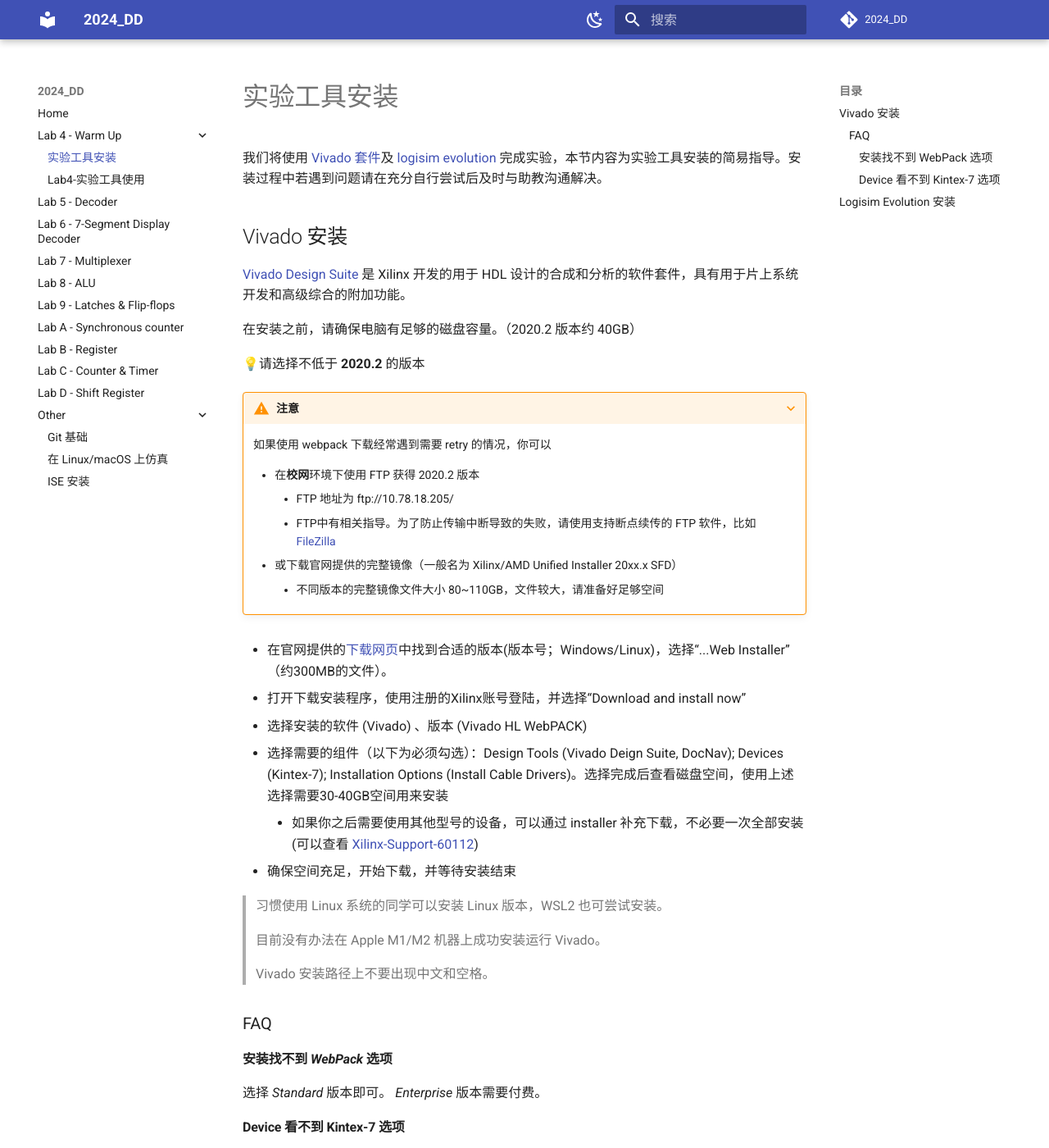
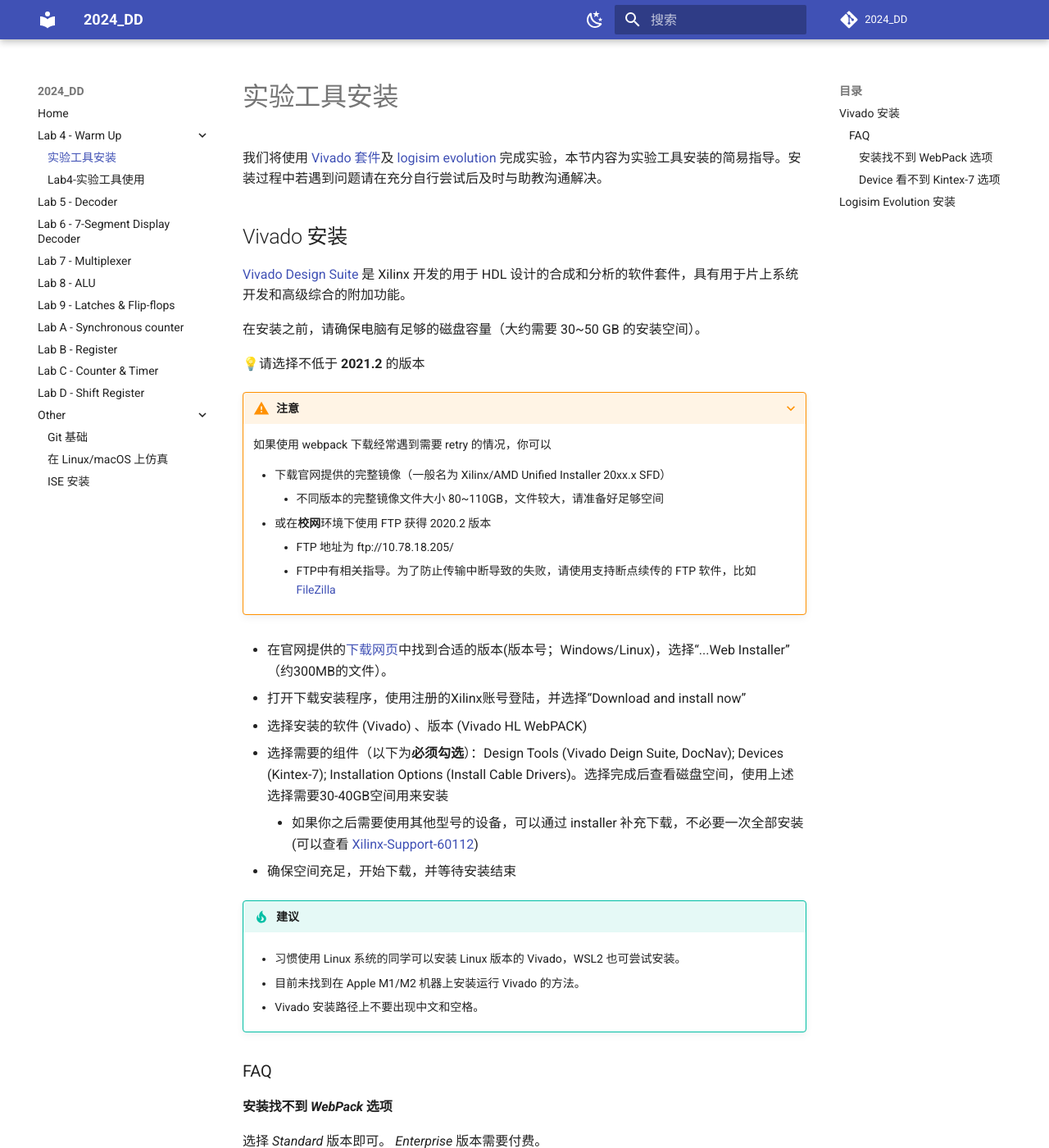
Before and after one commit to Guahao31/2024_DD, an MkDocs documentation site: the page built from docs/warmup/tools_installation.md, in a window 1280 px wide and 1400 px high. Shown: the whole window at 82% size. Built offline with MkDocs 1.6.1 and Material for MkDocs 9.7.7, drawn with Linux system fonts in a browser that asks for light colours; a script that is not in the unit is left out; comment, search, counter and statistics services are not loaded; some of the changed text lies outside the part shown.

Commit message:
update: tools_installation

```diff
--- a/docs/warmup/tools_installation.md
+++ b/docs/warmup/tools_installation.md
@@ -6,32 +6,34 @@
 
 [Vivado Design Suite](https://zh.wikipedia.org/zh-hans/Xilinx_Vivado) 是 Xilinx 开发的用于 HDL 设计的合成和分析的软件套件，具有用于片上系统开发和高级综合的附加功能。
 
-在安装之前，请确保电脑有足够的磁盘容量。（2020.2 版本约 40GB）
+在安装之前，请确保电脑有足够的磁盘容量（大约需要 30~50 GB 的安装空间）。
 
-💡请选择不低于 **2020.2** 的版本
+💡请选择不低于 **2021.2** 的版本
 
 ???+ warning "注意"
     如果使用 webpack 下载经常遇到需要 retry 的情况，你可以
 
-    * 在**校网**环境下使用 FTP 获得 2020.2 版本
+    * 下载官网提供的完整镜像（一般名为 Xilinx/AMD Unified Installer 20xx.x SFD）
+        * 不同版本的完整镜像文件大小 80~110GB，文件较大，请准备好足够空间
+    * 或在**校网**环境下使用 FTP 获得 2020.2 版本
         * FTP 地址为 ftp://10.78.18.205/
         * FTP中有相关指导。为了防止传输中断导致的失败，请使用支持断点续传的 FTP 软件，比如 [FileZilla](https://filezilla-project.org/)
-    * 或下载官网提供的完整镜像（一般名为 Xilinx/AMD Unified Installer 20xx.x SFD）
-        * 不同版本的完整镜像文件大小 80~110GB，文件较大，请准备好足够空间
+
 
 * 在官网提供的[下载网页](https://www.xilinx.com/support/download/index.html/content/xilinx/en/downloadNav/vivado-design-tools/archive.html)中找到合适的版本(版本号；Windows/Linux)，选择“...Web Installer”（约300MB的文件）。
 
 * 打开下载安装程序，使用注册的Xilinx账号登陆，并选择“Download and install now”
 * 选择安装的软件 (Vivado) 、版本 (Vivado HL WebPACK)
-* 选择需要的组件（以下为必须勾选）：Design Tools (Vivado Deign Suite, DocNav); Devices (Kintex-7); Installation Options (Install Cable Drivers)。选择完成后查看磁盘空间，使用上述选择需要30-40GB空间用来安装
+* 选择需要的组件（以下为**必须勾选**）：Design Tools (Vivado Deign Suite, DocNav); Devices (Kintex-7); Installation Options (Install Cable Drivers)。选择完成后查看磁盘空间，使用上述选择需要30-40GB空间用来安装
     * 如果你之后需要使用其他型号的设备，可以通过 installer 补充下载，不必要一次全部安装(可以查看 [Xilinx-Support-60112](https://support.xilinx.com/s/article/60112))
 * 确保空间充足，开始下载，并等待安装结束
 
-> 习惯使用 Linux 系统的同学可以安装 Linux 版本，WSL2 也可尝试安装。
->
-> 目前没有办法在 Apple M1/M2 机器上成功安装运行 Vivado。
->
-> Vivado 安装路径上不要出现中文和空格。
+!!! tip "建议"
+    * 习惯使用 Linux 系统的同学可以安装 Linux 版本的 Vivado，WSL2 也可尝试安装。
+
+    * 目前未找到在 Apple M1/M2 机器上安装运行 Vivado 的方法。
+
+    * Vivado 安装路径上不要出现中文和空格。
 
 ### FAQ
 
@@ -47,6 +49,6 @@
 
 LogicSim 是一种数字逻辑电路仿真工具，用于模拟数字电路的行为和性能。实验使用的 Logisim-evolution 是功能加强的免费、开源、跨平台的版本。
 
-Logisim-evolution 需要 **Java 运行环境**（Java 16+），可以在[官网下载界面](https://www.oracle.com/java/technologies/downloads/#java17)选择对应平台版本，完成下载并进行安装。
+Logisim-evolution 需要 **Java 运行环境**(Java 16+)，可以在[官网下载界面](https://www.oracle.com/java/technologies/downloads/#java17)选择对应平台版本，完成下载并进行安装。
 
 如果你能打开 Logisim-evolution 项目的 [release](https://github.com/logisim-evolution/logisim-evolution/releases/tag/v3.8.0) 网页，推荐你在这个网页中选择合适的安装包或使用源码自行编译（Windows 用户可以选择 *.msi* 的安装文件，macOS 用户选择 *.dmg* 安装文件）。如果你无法稳定访问，可以在[浙大云盘](https://pan.zju.edu.cn/share/4e7b3139e7a5a3ff998ad1b5b6)下载，若链接失效，请联系 guahao@zju.edu.cn。
```
